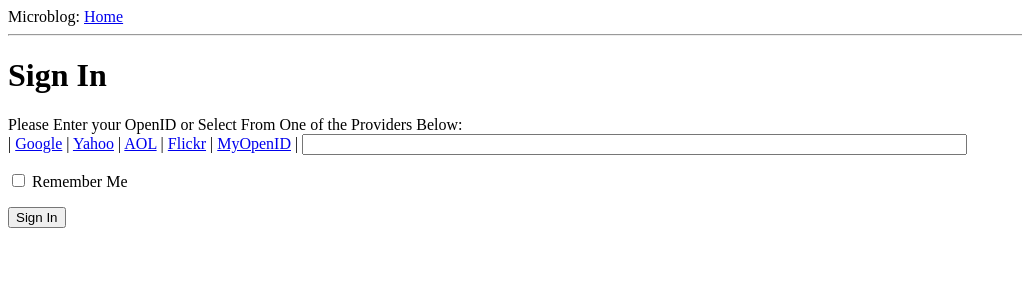
After one commit to pattch/flask_microblog, a Flask app: page /login in a window 1280 px wide. The commit adds this page. Shown: the top 300 px of the page, without its empty margins (0-1022 px from the left). Run offline with Flask 2, Linux system fonts and the light colour scheme.

Commit message:
Finish step 3, adds support for forms and User Interface portion of logging in, OpenID.

```diff
--- a/app/__init__.py
+++ b/app/__init__.py
@@ -1,4 +1,6 @@
 from flask import Flask
 
 app = Flask(__name__)
+app.config.from_object('config')
+
 from app import views
--- /dev/null
+++ b/app/forms.py
@@ -0,0 +1,9 @@
+from flask_wtf import FlaskForm as Form
+from wtforms import StringField, BooleanField
+from wtforms.validators import DataRequired
+
+# Create a Login Form class with 'fields' represented from wtforms module
+class LoginForm(Form):
+    # Form Validation on this field is that this is a Required Field
+    openid = StringField('openid', validators=[DataRequired()])
+    remember_me = BooleanField('remember_me', default=False)
--- a/app/templates/base.html.j2
+++ b/app/templates/base.html.j2
@@ -11,6 +11,15 @@
       Microblog: <a href="/index">Home</a>
     </div>
     <hr />
+    {% with messages = get_flashed_messages() %}
+      {% if messages %}
+        <ul>
+          {% for message in messages %}
+            <li>{{ message }}</li>
+          {% endfor %}
+        </ul>
+      {% endif %}
+    {% endwith %}
     {% block content %}{% endblock %}
   </body>
 </html>
--- /dev/null
+++ b/app/templates/login.html.j2
@@ -0,0 +1,38 @@
+<!-- Extend from Base -->
+{% extends "base.html.j2" %}
+
+{% block content %}
+  <script type="text/javascript">
+  function set_openid(openid, pr)
+  {
+    u = openid.search('<username>')
+    if (u != -1) {
+      // openid requires username
+      user = prompt('Enter your ' + pr + ' username:')
+      openid = openid.substr(0, u) + user
+    }
+    form = document.forms['login'];
+    form.elements['openid'].value = openid
+  }
+  </script>
+  <h1>Sign In</h1>
+  <form action="" method="post" name="login">
+    {{ form.hidden_tag() }}
+    <p>
+      Please Enter your OpenID or Select From One of the Providers Below:<br />
+      {% for error in form.openid.errors %}
+        <span style="color:red">[{{ error }}]</span>
+      {% endfor %}
+      |{% for pr in providers %}
+        <a href="javascript:set_openid('{{ pr.url }}', '{{ pr.name }}');">{{ pr.name }}</a> |
+      {% endfor %}
+      {{ form.openid(size=80) }}
+    </p>
+    <p>
+      {{form.remember_me}} Remember Me
+    </p>
+    <p>
+      <input type="submit" value="Sign In"/>
+    </p>
+  </form>
+{% endblock %}
--- a/app/views.py
+++ b/app/views.py
@@ -1,5 +1,6 @@
-from flask import render_template
+from flask import render_template, flash, redirect
 from app import app
+from .forms import LoginForm
 
 # Route DECORATORS -- Decorate the index function, adding Flask Functionality
 @app.route('/')
@@ -19,3 +20,15 @@ def index():
     return render_template('index.html.j2',
             user=user,
             posts=posts)
+
+@app.route('/login', methods=['GET','POST'])
+def login():
+    form = LoginForm()
+    if form.validate_on_submit():
+        msg = 'Login Requested for OpenID=' + form.openid.data + ', Remember Me=' + str(form.remember_me.data)
+        flash(msg)
+        return redirect('/index')
+    return render_template('login.html.j2',
+                            title='Sign In',
+                            form=form,
+                            providers=app.config['OPENID_PROVIDERS'])
```
Also changed, not shown: config.py (added, +10 -0 lines).
